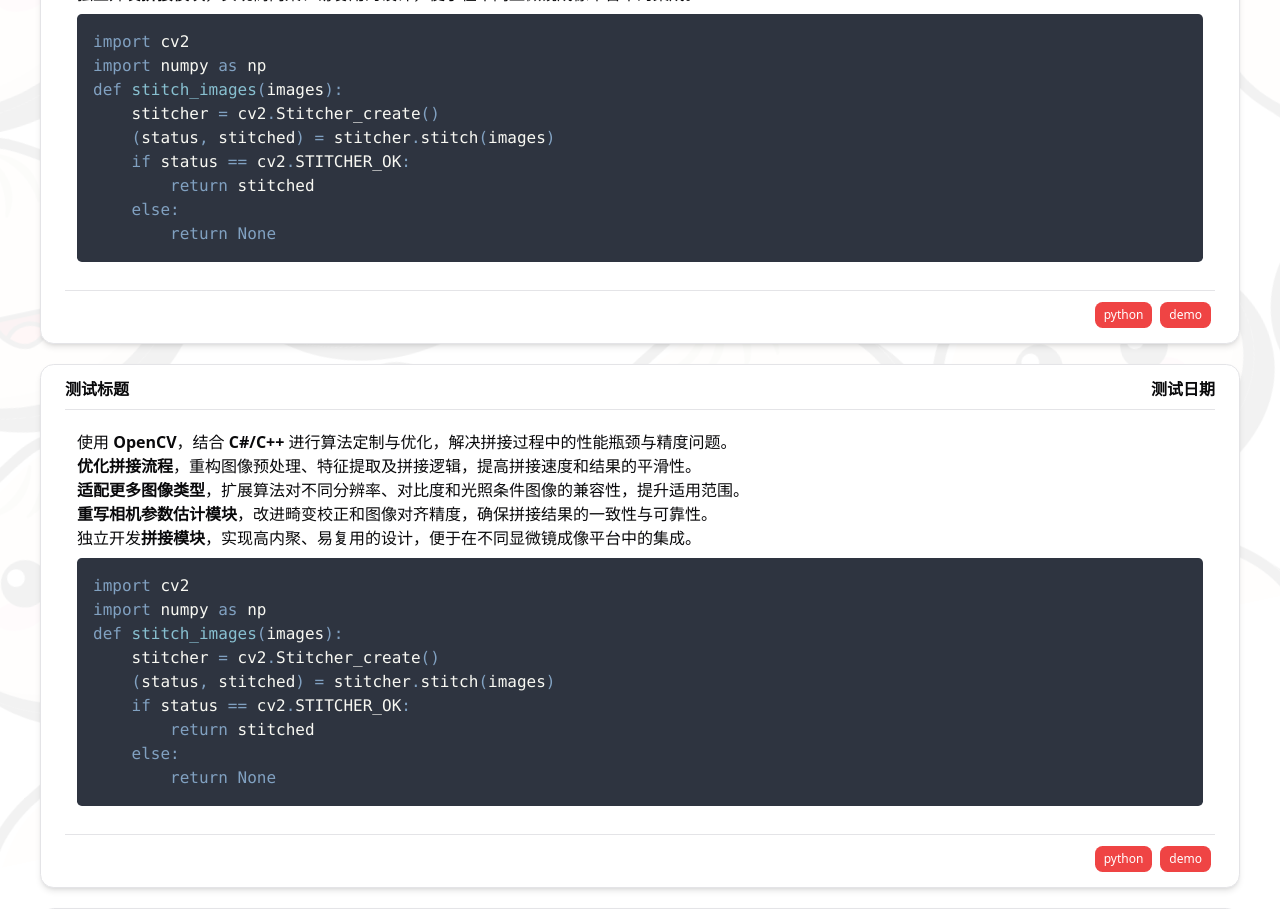
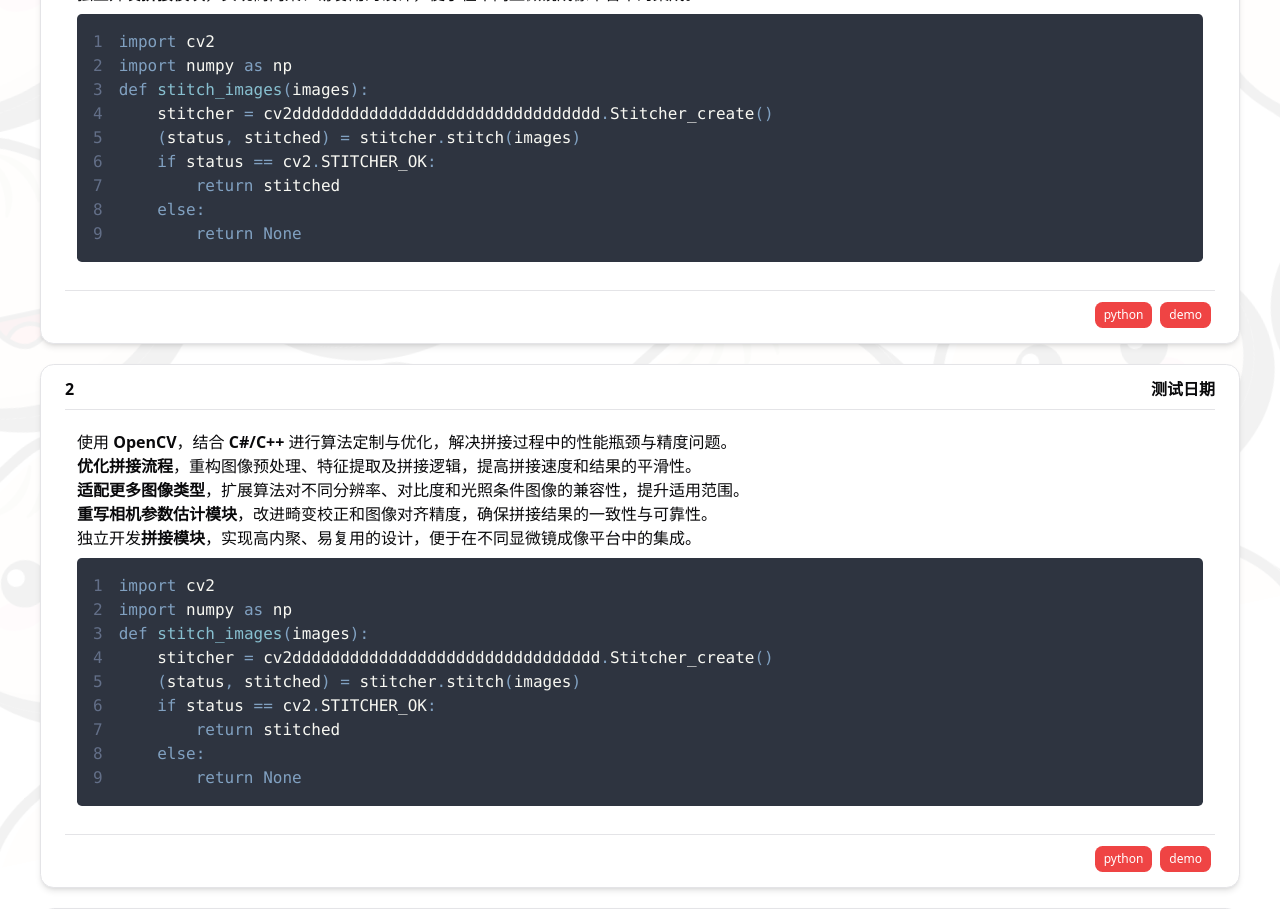
Before and after one commit to pchuan98/resume, a React (Vite) app: page / in a window 1280 px wide. Shown: the part 220-1129 px from the top of the page. Built offline with nearby package versions, Linux system fonts and the light colour scheme.

Commit message:
fix: expand ui

```diff
--- a/src/App.tsx
+++ b/src/App.tsx
@@ -1,5 +1,5 @@
 import "./index.css";
-import ExpandableCard, { ResumeCard } from "@/components/resume/cardex";
+import { ResumeCard } from "@/components/resume/cardex";
 
 const markdownContent = `
 - 使用 **OpenCV**，结合 **C#/C++** 进行算法定制与优化，解决拼接过程中的性能瓶颈与精度问题。
@@ -13,7 +13,7 @@ const markdownContent = `
 import cv2
 import numpy as np
 def stitch_images(images):
-    stitcher = cv2.Stitcher_create()
+    stitcher = cv2dddddddddddddddddddddddddddddddd.Stitcher_create()
     (status, stitched) = stitcher.stitch(images)
     if status == cv2.STITCHER_OK:
         return stitched
@@ -39,7 +39,7 @@ export function App() {
   return (
     <div className="w-lvw md:w-lvw flex flex-col justify-center gap-y-1 md:gap-y-5 p-2 md:p-10">
       <ResumeCard
-        title="测试标题"
+        title="1"
         date="测试日期"
         content={markdownContent}
         exContent={markdownContent1}
@@ -48,7 +48,7 @@ export function App() {
       />
 
       <ResumeCard
-        title="测试标题"
+        title="2"
         date="测试日期"
         content={markdownContent}
         exContent={markdownContent}
@@ -57,16 +57,16 @@ export function App() {
       />
 
       <ResumeCard
-        title="测试标题"
+        title="3"
         date="测试日期"
         content={markdownContent}
-        exContent={markdownContent}
+        exContent={markdownContent1}
         expanded={false}
         tags={["python", "demo"]}
       />
 
       <ResumeCard
-        title="测试标题"
+        title="4"
         date="测试日期"
         content={markdownContent}
         exContent={markdownContent}
--- a/src/components/resume/cardex.tsx
+++ b/src/components/resume/cardex.tsx
@@ -1,17 +1,12 @@
 import { useState, useEffect, useRef } from "react";
 import { cn } from "@/lib/utils";
 
-import { ScrollArea } from "@/components/ui/scroll-area";
 import { Separator } from "@/components/ui/separator";
 import { Card, CardContent } from "@/components/ui/card";
 import { Badge } from "@/components/ui/badge";
 
 import MarkdownRenderer from "@/components/resume/markdown";
-
-// max card : card      ->  fixed z-50 inset-1/9 invisible
-// max card : content   ->  h-full w-full flex flex-col
-
-// father div ->       <div className="flex flex-wrap justify-center items-center m-10">
+import { ScrollArea } from "@radix-ui/react-scroll-area";
 
 interface ResumeCardProps {
   title: string;
@@ -22,10 +17,12 @@ interface ResumeCardProps {
   tags: string[];
 }
 
-const expandedCardName = "inset-1/20 fixed z-50 shadow-md border";
+const expandedCardName =
+  "fixed z-50 shadow-md border inset-1/35 sm:inset-1/30 md:inset-1/25 lg:inset-1/20";
 const collapsedCardName =
   "w-full hover:bg-card/80 transition-all \
     shadow-md hover:shadow-xl hover:scale-101 border transition-all duration-200";
+
 export function ResumeCard({
   className,
   title,
@@ -36,7 +33,6 @@ export function ResumeCard({
   tags = [],
   ...props
 }: React.ComponentProps<"div"> & ResumeCardProps) {
-  // if exContent is empty, the exContent = content
   if (exContent === "") {
     exContent = content;
   }
@@ -45,13 +41,11 @@ export function ResumeCard({
   const [scrollPosition, setScrollPosition] = useState(0);
   const cardRef = useRef(null);
 
-  // Toggle expand/collapse with scroll position maintenance
   const handleToggleExpand = (newState: boolean) => {
+    // fix: expand卡片之后scroll坐标会上移部分
     if (newState) {
-      // Save current scroll position when expanding
       setScrollPosition(window.scrollY);
     } else {
-      // Use setTimeout to ensure DOM updates before scrolling
       setTimeout(() => {
         window.scrollTo({
           top: scrollPosition,
@@ -103,22 +97,12 @@ export function ResumeCard({
 
           <Separator className="my-2" />
 
-          <div className="flex-grow flex items-center justify-center h-1/3">
-            {isExpanded ? (
-              <ScrollArea className="flex w-full h-full m-3">
-                <MarkdownRenderer
-                  className={cn("w-2/3", noSelectClass)}
-                  content={content}
-                />
+          <div className="flex-grow flex flex-col min-h-0">
+            <div className="flex flex-wrap overflow-auto">
+              <ScrollArea className="w-full sm:m-3 m-1 overflow-auto">
+                <MarkdownRenderer content={isExpanded ? exContent : content} />
               </ScrollArea>
-            ) : (
-              <div className="flex flex-col w-full h-full m-3">
-                <MarkdownRenderer
-                  className={cn("w-full", noSelectClass)}
-                  content={content}
-                />
-              </div>
-            )}
+            </div>
           </div>
 
           <Separator className="my-2" />
--- a/src/components/resume/markdown.tsx
+++ b/src/components/resume/markdown.tsx
@@ -4,17 +4,10 @@ import remarkGfm from "remark-gfm";
 import { Prism as SyntaxHighlighter } from "react-syntax-highlighter";
 import { nord } from "react-syntax-highlighter/dist/esm/styles/prism";
 import { cn } from "@/lib/utils";
-import { ScrollArea } from "@/components/ui/scroll-area";
 
-function MarkdownRenderer({
-  className = null,
-  content,
-}: {
-  className?: string;
-  content: string;
-}) {
+function MarkdownRenderer({ content }: { content: string }) {
   return (
-    <div className={cn(className, "prose")}>
+    <div className={cn("prose")}>
       <ReactMarkdown
         remarkPlugins={[remarkGfm]}
         components={{
@@ -36,16 +29,17 @@ function MarkdownRenderer({
                 style={nord}
                 language={match[1]}
                 PreTag="div"
+                wrapLines={true}
+                wrapLongLines={true}
+                showLineNumbers={true}
                 {...props}
               >
                 {String(children).replace(/\n$/, "")}
               </SyntaxHighlighter>
             ) : (
-              <ScrollArea>
-                <code className={className} {...props}>
-                  {children}
-                </code>
-              </ScrollArea>
+              <code className={cn(className, "text-sm break-all")} {...props}>
+                {children}
+              </code>
             );
           },
         }}
```
